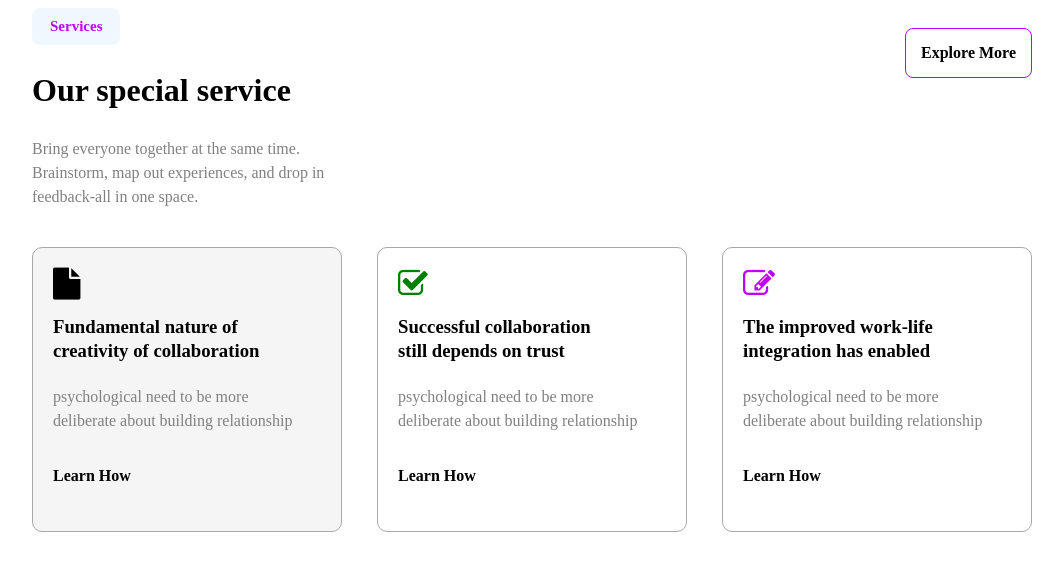
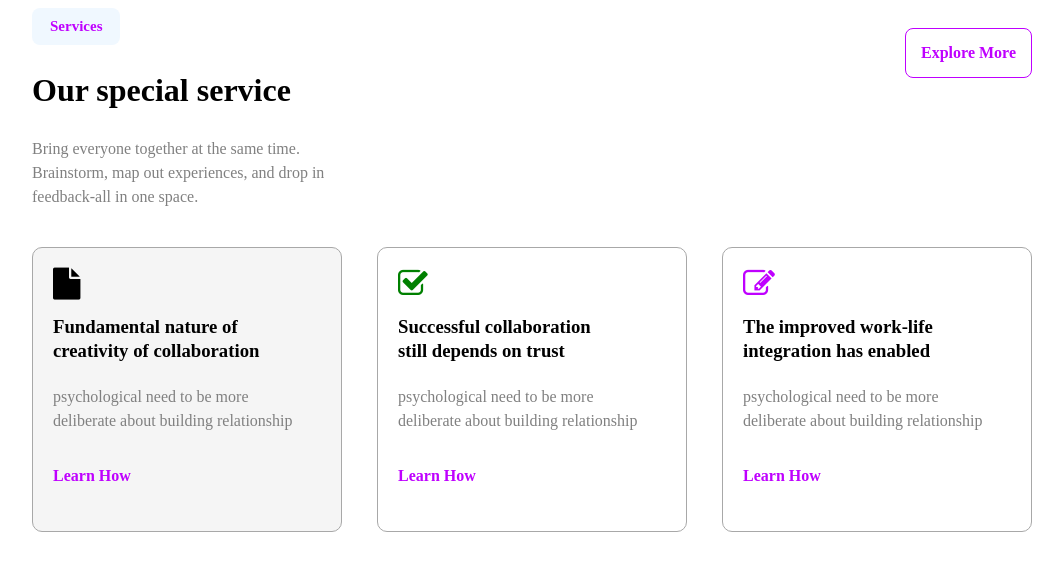
Before and after one commit to Pra-Tama/progate.tugas.service, a plain HTML site: page index.html in a window 1280 px wide. Shown: the whole page, without its empty margins (116-1179 px from the left). Drawn offline with Linux system fonts and the light colour scheme.

Commit message:
Pembuatan link href

```diff
--- a/index.html
+++ b/index.html
@@ -21,7 +21,7 @@
                 <p>Brainstorm, map out experiences, and drop in</p>
                 <p>feedback-all in one space.</p>
             </div>
-            <div class="btn-explore">Explore More</div>
+            <div class="btn-explore"><a href="#">Explore More</a></div>
 
             <div class="clear"></div>
 
@@ -35,7 +35,7 @@
                     <h3 class="space">creativity of collaboration</h3>
                     <p>psychological need to be more</p>
                     <p>deliberate about building relationship</p>
-                    <div class="learn-how">Learn How</div>
+                    <div class="learn-how"><a href="#">Learn How</a></div>
                 </div>
                 <div class="kotak list">
                     <div class="fa fa-check-square-o fa-2x" style="color:green"></div>
@@ -43,7 +43,7 @@
                     <h3 class="space">still depends on trust</h3>
                     <p>psychological need to be more</p>
                     <p>deliberate about building relationship</p>
-                    <div class="learn-how">Learn How</div>
+                    <div class="learn-how"><a href="#">Learn How</a></div>
                 </div>
                 <div class="kotak list">
                     <div class="fa fa-pencil-square-o fa-2x" style="color:rgba(191, 0, 255, 1.0) "></div>
@@ -51,7 +51,7 @@
                     <h3 class="space">integration has enabled</h3>
                     <p>psychological need to be more</p>
                     <p>deliberate about building relationship</p>
-                    <div class="learn-how">Learn How</div>
+                    <div class="learn-how"><a href="#">Learn How</a></div>
                 </div>
             </div>
         </div>
```
